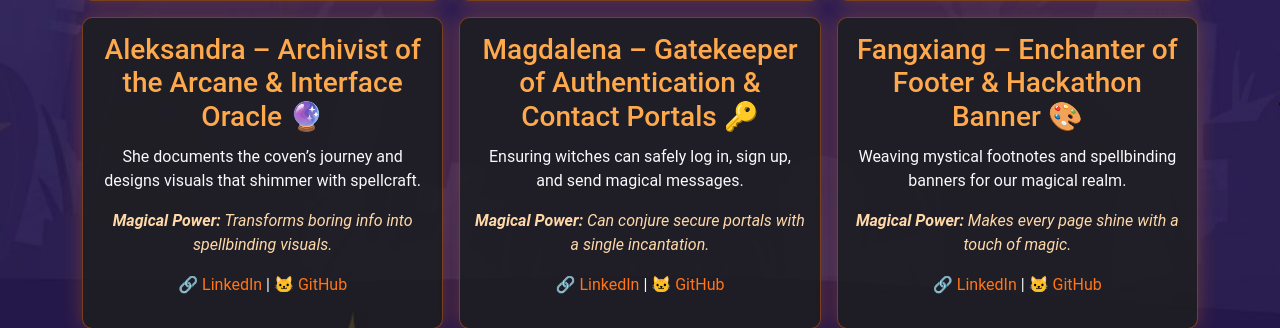
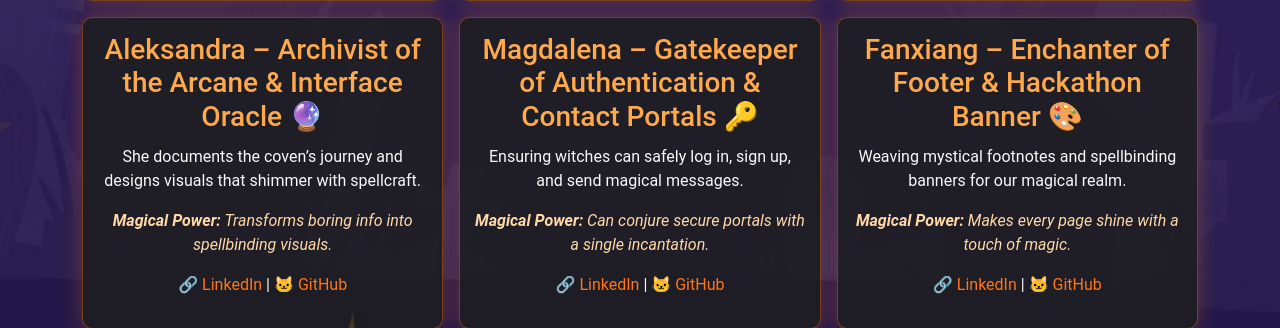
Before and after one commit to hannahro15/CI-Halloween-Hackathon-25, a Django app: page /team-page/ in a window 1280 px wide. Shown: the part 751-1079 px from the top of the page. Run offline with Django 4.2, Linux system fonts and the light colour scheme.

Commit message:
Correct spelling of "Fangxiang" to "Fanxiang" on team page

```diff
--- a/templates/team-page.html
+++ b/templates/team-page.html
@@ -58,7 +58,7 @@
                 </article>
 
                 <article class="member-card">
-                    <h3>Fangxiang – Enchanter of Footer & Hackathon Banner 🎨</h3>
+                    <h3>Fanxiang – Enchanter of Footer & Hackathon Banner 🎨</h3>
                     <p>Weaving mystical footnotes and spellbinding banners for our magical realm.</p>
                     <p class="power"><strong>Magical Power:</strong> Makes every page shine with a touch of magic.</p>
                     <p class="links">🔗 <a href="https://www.linkedin.com/in/fanxiang-meng-703327219/">LinkedIn</a> | 🐱 <a href="https://github.com/Old-Rusty">GitHub</a></p>
```
